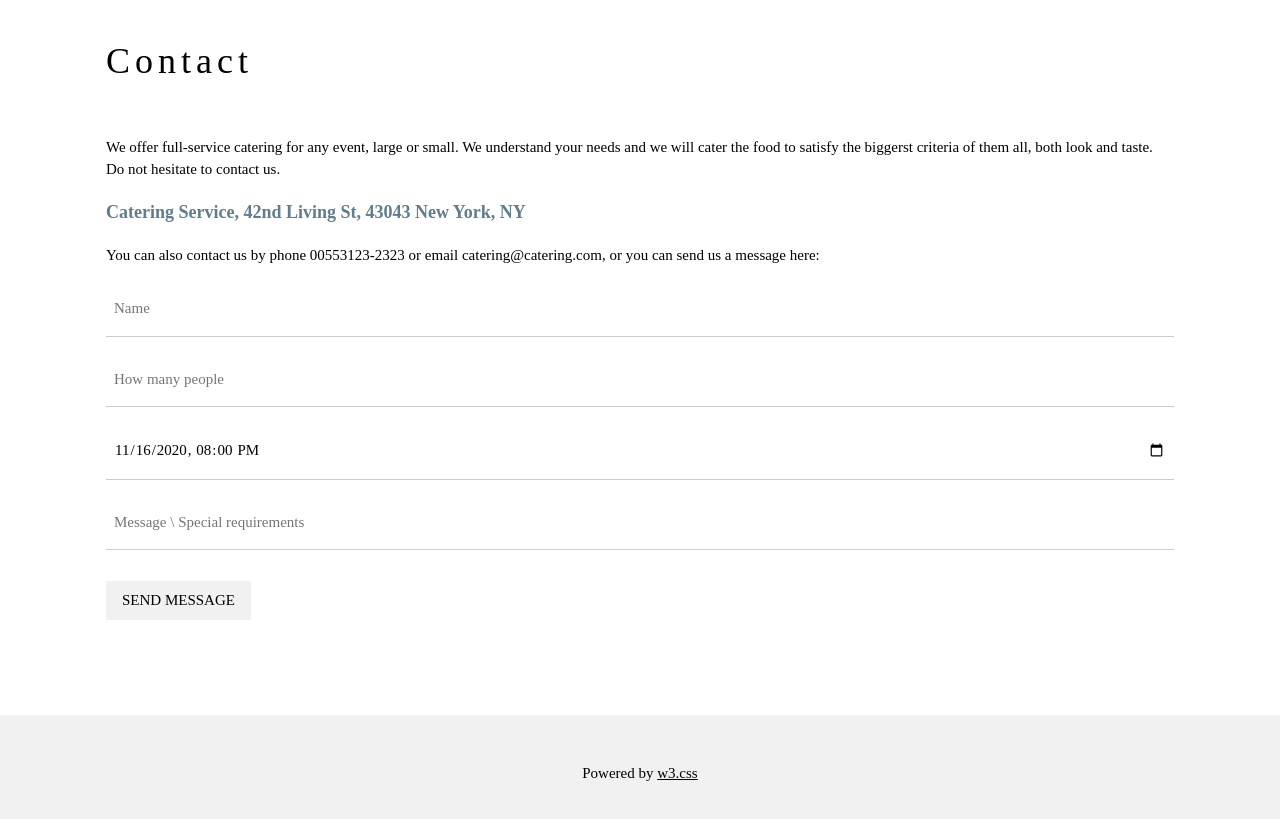
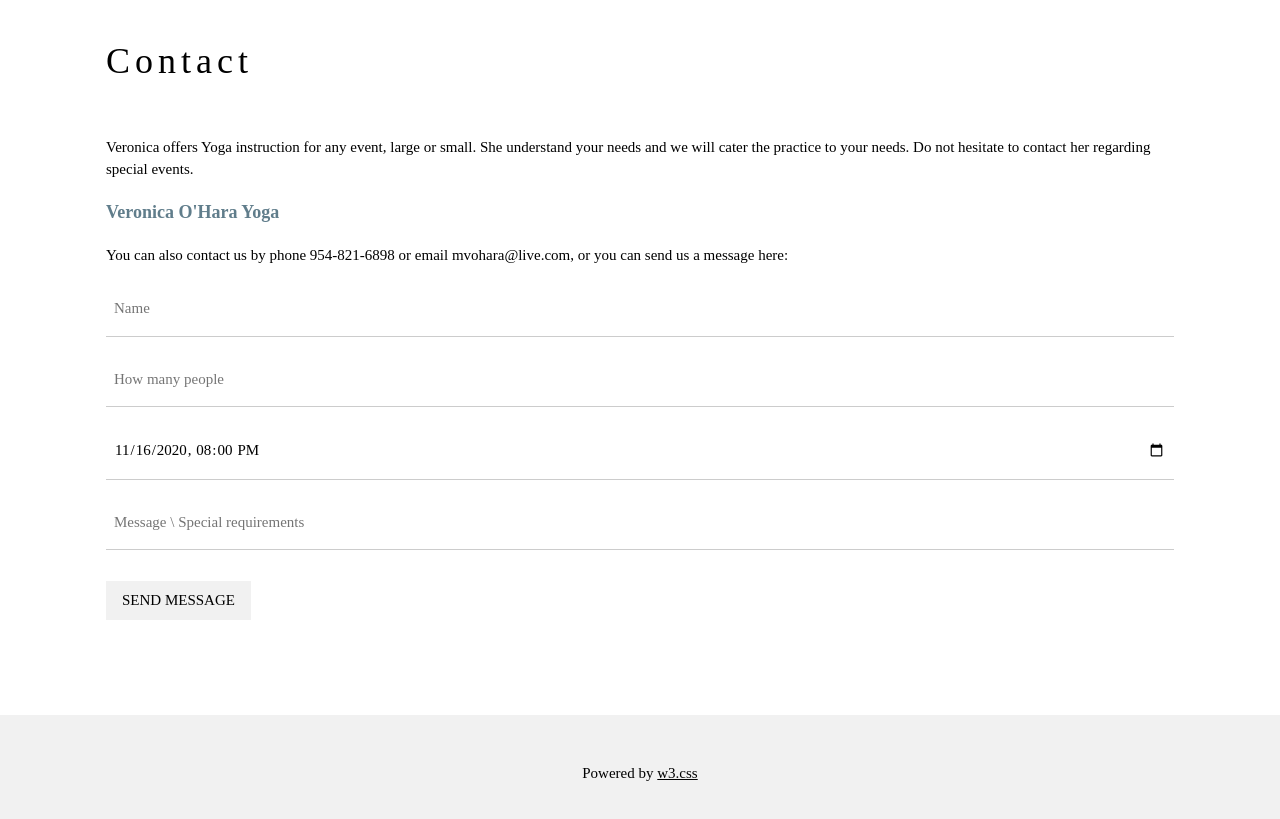
Before and after one commit to yoga-with-veronica/yoga-with-veronica.github.io, a plain HTML site: page index.html in a window 1280 px wide. Shown: the part 3260-4079 px from the top of the page. Drawn offline with nearby package versions, Linux system fonts and the light colour scheme.

Commit message:
Update index.html

```diff
--- a/index.html
+++ b/index.html
@@ -56,7 +56,6 @@ h1, h2, h3, h4, h5, h6 {
   </div>
 
   <hr>
-
   <!-- Session Section -->
   <div class="w3-row w3-padding-64" id="sessions">
     <div class="w3-col l6 w3-padding-large">
@@ -67,35 +66,28 @@ h1, h2, h3, h4, h5, h6 {
       <p class="w3-text-grey">65</p><br>
       <h4>Private Yoga Session Large Group[5-10ppl]</h4>
       <p class="w3-text-grey">85</p><br>
-
       <h4>All Sessions Include</h4>
       <p class="w3-text-grey">block, strap, instruction, hands-on assists and music selection, choice of venue</p><br>
-
       <h4>Corporate Wellness/ Team Building Sessions</h4>
       <p class="w3-text-grey">Veronica visits your workplace</p><br>
-
-
       <h4>Add-ons</h4>
       <p class="w3-text-grey">75 minutes add $15</p><br>
       <p class="w3-text-grey">90 minutes add $30</p><br>
-
       <h4>Remember</h4>
       <p class="w3-text-grey">Participants must bring their own yoga mat, towel and water.</p>
     </div>
-
     <div class="w3-col l6 w3-padding-large">
       <img src="sessions.jpg" class="w3-round w3-image w3-opacity-min" alt="Menu" style="width:100%">
     </div>
   </div>
-
   <hr>
 
   <!-- Contact Section -->
   <div class="w3-container w3-padding-64" id="contact">
     <h1>Contact</h1><br>
-    <p>We offer full-service catering for any event, large or small. We understand your needs and we will cater the food to satisfy the biggerst criteria of them all, both look and taste. Do not hesitate to contact us.</p>
-    <p class="w3-text-blue-grey w3-large"><b>Catering Service, 42nd Living St, 43043 New York, NY</b></p>
-    <p>You can also contact us by phone 00553123-2323 or email catering@catering.com, or you can send us a message here:</p>
+    <p>Veronica offers Yoga instruction for any event, large or small. She understand your needs and we will cater the practice to your needs. Do not hesitate to contact her regarding special events.</p>
+    <p class="w3-text-blue-grey w3-large"><b>Veronica O'Hara Yoga</b></p>
+    <p>You can also contact us by phone 954-821-6898 or email mvohara@live.com, or you can send us a message here:</p>
     <form action="/action_page.php" target="_blank">
       <p><input class="w3-input w3-padding-16" type="text" placeholder="Name" required name="Name"></p>
       <p><input class="w3-input w3-padding-16" type="number" placeholder="How many people" required name="People"></p>
```
